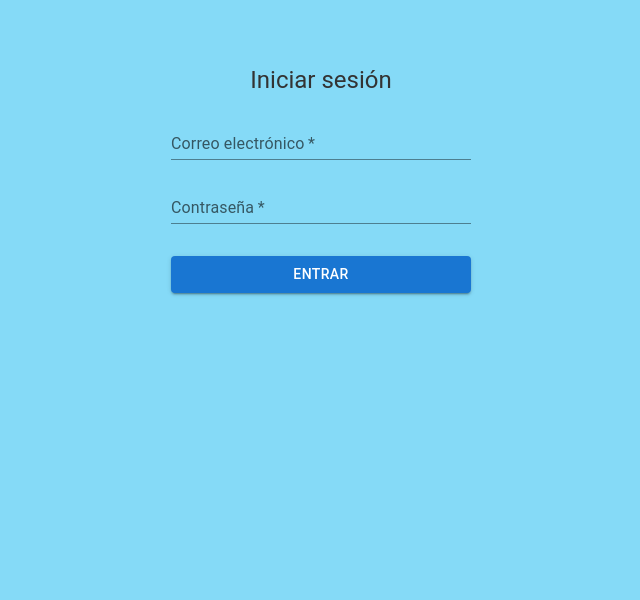
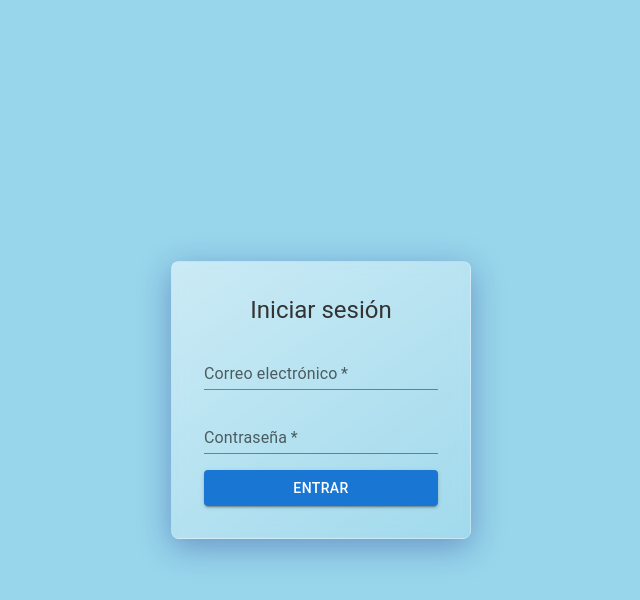
Before and after one commit to ByteCscript/FrontEnd_IA_Proyect, a React (Create React App) app: page /login in a window 1280 px wide. Shown: the top 600 px of the page, without its empty margins (319-959 px from the left). Built offline with nearby package versions, Linux system fonts and the light colour scheme; no server answers.

Commit message:
Preparacion inicial de Background de el index.css proyecto grande
- Inicio de visual de login css con diseño

```diff
--- a/src/index.css
+++ b/src/index.css
@@ -1,6 +1,6 @@
 :root {
   /* colores y tipografía */
-  --color-bg: #57cdf4b8;
+  --color-bg: #70c7e4b8;
   --color-bg-login: #e0f2f1;
   --color-card-bg: #ffffff;
   --color-primary: #1976d2;
@@ -17,6 +17,7 @@
   --bp-lg: 1024px;
   --bp-xl: 1280px;
   --bp-xxl: 1600px;
+  --container-max: 1920px;
   --bp-4k: 2560px;
 }
 
--- a/src/pages/LoginPage/LoginPage.js
+++ b/src/pages/LoginPage/LoginPage.js
@@ -1,8 +1,9 @@
-// src/pages/LoginPage.jsx
+// src/pages/LoginPage/LoginPage.jsx
 import React, { useState } from "react";
-import { TextField, Button, Typography, Box } from "@mui/material";
+import { TextField, Button, Typography } from "@mui/material";
 import { useNavigate } from "react-router-dom";
 import { useAuth } from "../../hooks/useAuth";
+import styles from "./LoginPage.module.css";
 
 export default function LoginPage() {
   const [email, setEmail] = useState("");
@@ -29,18 +30,8 @@ export default function LoginPage() {
   };
 
   return (
-    <Box
-      component="form"
-      onSubmit={handleSubmit}
-      sx={{
-        width: 300,
-        mx: "auto",
-        mt: 8,
-        display: "flex",
-        flexDirection: "column",
-        gap: 2,
-      }}
-    >
+    <div className={styles.loginWrapper}>
+      <div className={styles.loginBox}>
         <Typography variant="h5" align="center">
           Iniciar sesión
         </Typography>
@@ -73,9 +64,10 @@ export default function LoginPage() {
           </Typography>
         )}
 
-      <Button type="submit" variant="contained" sx={{ mt: 2 }}>
+        <Button type="submit" variant="contained" onClick={handleSubmit}>
           Entrar
         </Button>
-    </Box>
+      </div>
+    </div>
   );
 }
--- a/src/pages/LoginPage/LoginPage.module.css
+++ b/src/pages/LoginPage/LoginPage.module.css
@@ -0,0 +1,29 @@
+/* src/pages/LoginPage/LoginPage.module.css */
+
+.loginWrapper {
+  display: flex;
+  justify-content: center;
+  align-items: center;
+  min-height: 100vh;
+  /* fondo estilo espejo / glassmorphism */
+  /* background: linear-gradient(135deg, #ece9e6, #ffffff); */
+}
+
+.loginBox {
+  width: 300px;
+  padding: 2rem;
+  border-radius: 8px;
+  /* efecto de vidrio reflectante */
+  background: linear-gradient(
+    145deg,
+    rgba(255, 255, 255, 0.5),
+    rgba(255, 255, 255, 0.1)
+  );
+  box-shadow: 0 8px 32px rgba(31, 38, 135, 0.37);
+  backdrop-filter: blur(8px);
+  -webkit-backdrop-filter: blur(8px);
+  border: 1px solid rgba(255, 255, 255, 0.18);
+  display: flex;
+  flex-direction: column;
+  gap: 1rem;
+}
```
Lines whose indentation alone changed are shown as unchanged.
